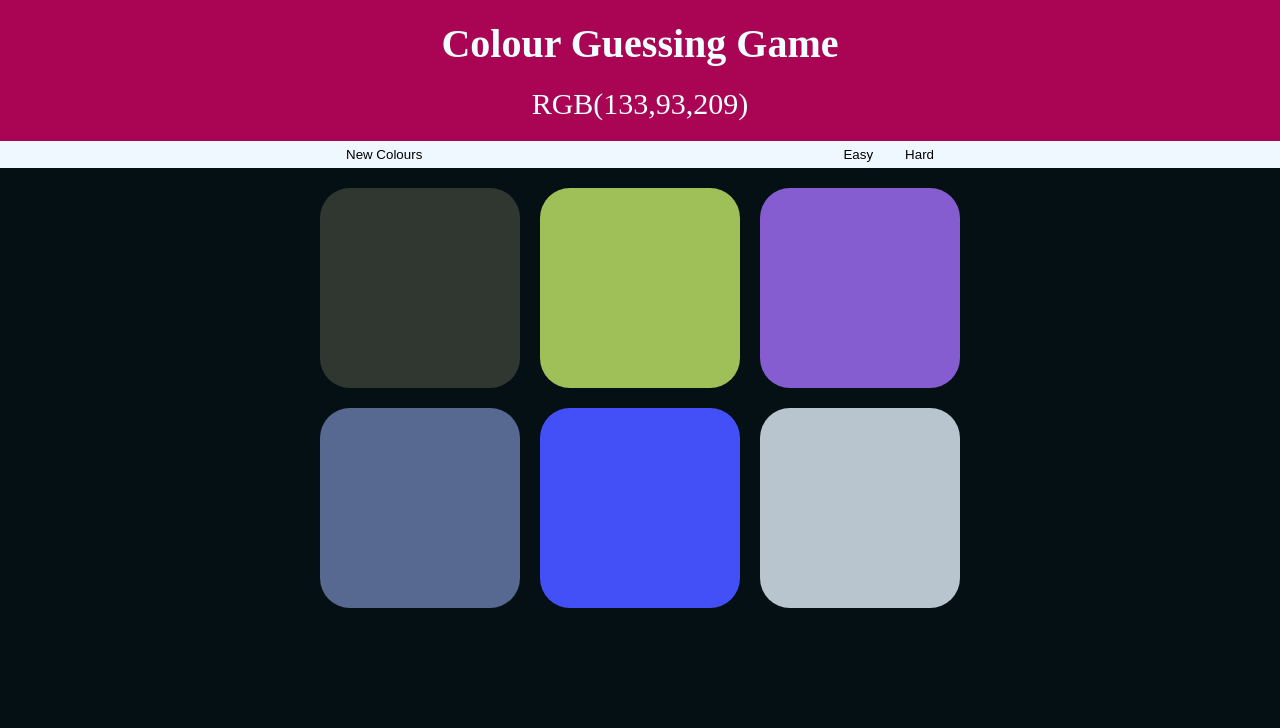
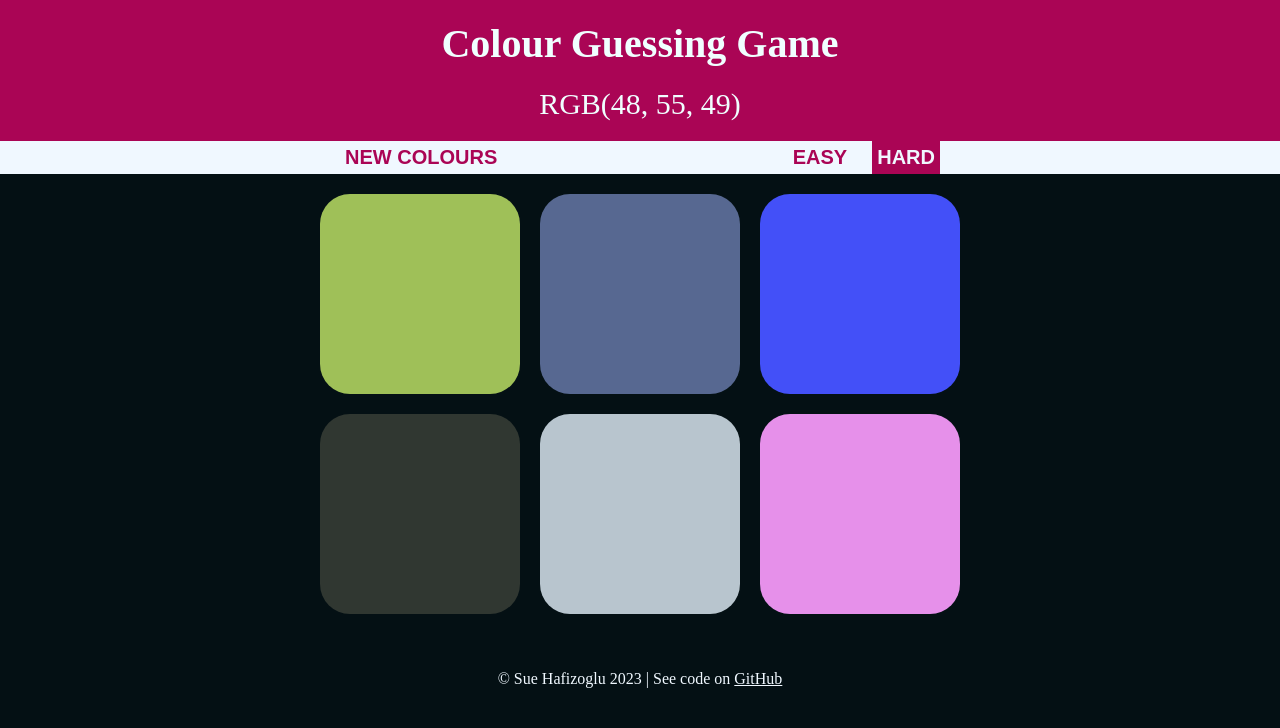
Before and after one commit to SueHafi/colour-guessing-game, a website built with Vite: page src/index.html in a window 1280 px wide. Built offline with nearby package versions, Linux system fonts and the light colour scheme.

Commit message:
added active state for difficulty buttons, added footer

```diff
--- a/src/index.html
+++ b/src/index.html
@@ -6,7 +6,7 @@
     <title>Colour Guessing Game</title>
   </head>
   <body>
-    <header class="header">
+    <header class="header" data-id="header">
       <div class="container">
         <h1 class="title">Colour Guessing Game</h1>
         <p class="rgb-num" data-id="RBG-Number">RGB(0,0,0)</p>
@@ -18,7 +18,7 @@
           <button class="btn" data-id="reset-button">New Colours</button>
           <div class="difficulty-controls-container">
             <button class="btn" data-id="easy-mode">Easy</button>
-            <button class="btn" data-id="hard-mode">Hard</button>
+            <button class="btn btn--active" data-id="hard-mode">Hard</button>
           </div>
         </div>
       </div>
@@ -33,6 +33,9 @@
         <button class="item" data-id="colour-5" aria-label="colour 6"></button>
       </div>
     </div>
+    <footer class="footer">
+      <p>&copy; Sue Hafizoglu 2023 | See code on <a class="footer-link" href="https://github.com/SueHafi/colour-guessing-game" target="_blank">GitHub</a></p>
+    </footer>
     <script type="module" src="/main.js"></script>
   </body>
 </html>
--- a/src/main.js
+++ b/src/main.js
@@ -8,6 +8,7 @@ const RGBNum = document.querySelector('[data-id="RBG-Number"]');
 const colourContainerDiv = document.querySelector(
   '[data-id="colour-container"]'
 );
+const header = document.querySelector('[data-id = "header"]');
 const arrayOfBlockColours = colourContainerDiv.children;
 const easyModeBtn = document.querySelector('[data-id="easy-mode"]');
 const hardModeBtn = document.querySelector('[data-id="hard-mode"]');
@@ -30,6 +31,7 @@ function handleBlockClicked(event) {
       arrayOfBlockColours[i].style.backgroundColor = colourNum;
       hasWon = true;
       resetButton.textContent = "Play Again?";
+      header.style.backgroundColor = `${colourNum}`;
     }
   } else {
     event.target.style.visibility = "hidden";
@@ -42,7 +44,7 @@ function switchToEasyMode() {
   arrayOfBlockColours[3].style.display = "none";
   arrayOfBlockColours[4].style.display = "none";
   arrayOfBlockColours[5].style.display = "none";
-
+  toggleDifficultySelected();
   startNewGame();
 }
 
@@ -52,19 +54,31 @@ function switchToHardMode() {
   arrayOfBlockColours[3].style.display = "block";
   arrayOfBlockColours[4].style.display = "block";
   arrayOfBlockColours[5].style.display = "block";
+  toggleDifficultySelected();
+  startNewGame();
+}
 
-  startNewGame();
+function toggleDifficultySelected() {
+  if (isHardMode) {
+    hardModeBtn.classList.add("btn--active");
+    easyModeBtn.classList.remove("btn--active");
+  } else {
+    hardModeBtn.classList.remove("btn--active");
+    easyModeBtn.classList.add("btn--active");
+  }
 }
 
 function startNewGame() {
   hasWon = false;
+  header.style.backgroundColor = "#aa0555";
   resetButton.textContent = "New Colours";
   for (let i = 0; i < 6; i++) {
     arrayOfBlockColours[i].style.visibility = "visible";
   }
 
-  winningNum();
-  calculatewinningBlock();
+  colourNum = returnRandomColour();
+  RGBNum.textContent = colourNum;
+  randomizeWinningBlockNum();
   arrayOfBlockColours[winningBlockNum].style.backgroundColor = colourNum;
   for (let i = 0; i < blockCount; i++) {
     if (i !== winningBlockNum) {
@@ -73,13 +87,8 @@ function startNewGame() {
   }
 }
 
-function calculatewinningBlock() {
+function randomizeWinningBlockNum() {
   winningBlockNum = Math.trunc(Math.random() * blockCount);
-}
-
-function winningNum() {
-  colourNum = returnRandomColour();
-  RGBNum.textContent = colourNum;
 }
 
 function returnRandomColour() {
@@ -87,7 +96,7 @@ function returnRandomColour() {
   for (let i = 0; i < 3; i++) {
     randomNumbers.push(Math.floor(Math.random() * 256));
   }
-  const result = `RGB(${randomNumbers.join(",")})`;
+  const result = `RGB(${randomNumbers.join(", ")})`;
 
   return result;
 }
--- /dev/null
+++ b/src/styles/_footer.scss
@@ -0,0 +1,18 @@
+.footer {
+  color: aliceblue;
+  font-size: 1.6rem;
+  padding: 2rem;
+  text-align: center;
+}
+
+.footer-link {
+  color: aliceblue;
+}
+
+.footer-link:hover {
+  color: aqua;
+}
+
+.footer-link:active {
+  color: red;
+}
--- a/src/styles/style.scss
+++ b/src/styles/style.scss
@@ -1,14 +1,10 @@
-@import "./_base";
-@import "./_header";
-@import "./_items";
-
-.container {
-  padding: 0 2rem;
-}
+@import "./base";
+@import "./header";
+@import "./items";
+@import "./footer";
 
 .controls-bar {
   background-color: aliceblue;
-  padding: 0.5rem 0;
 }
 
 .controls-container {
@@ -21,6 +17,17 @@
 .btn {
   border: none;
   background-color: aliceblue;
+  padding: 0.5rem;
+  color: #aa0555;
+  font-weight: bold;
+  text-transform: uppercase;
+}
+
+.btn:hover,
+.btn--active {
+  background-color: #aa0555;
+  color: aliceblue;
+  cursor: pointer;
 }
 
 .difficulty-controls-container {
@@ -32,4 +39,8 @@
   .controls-container {
     max-width: 60rem;
   }
+
+  .btn {
+    font-size: 2rem;
+  }
 }
```
